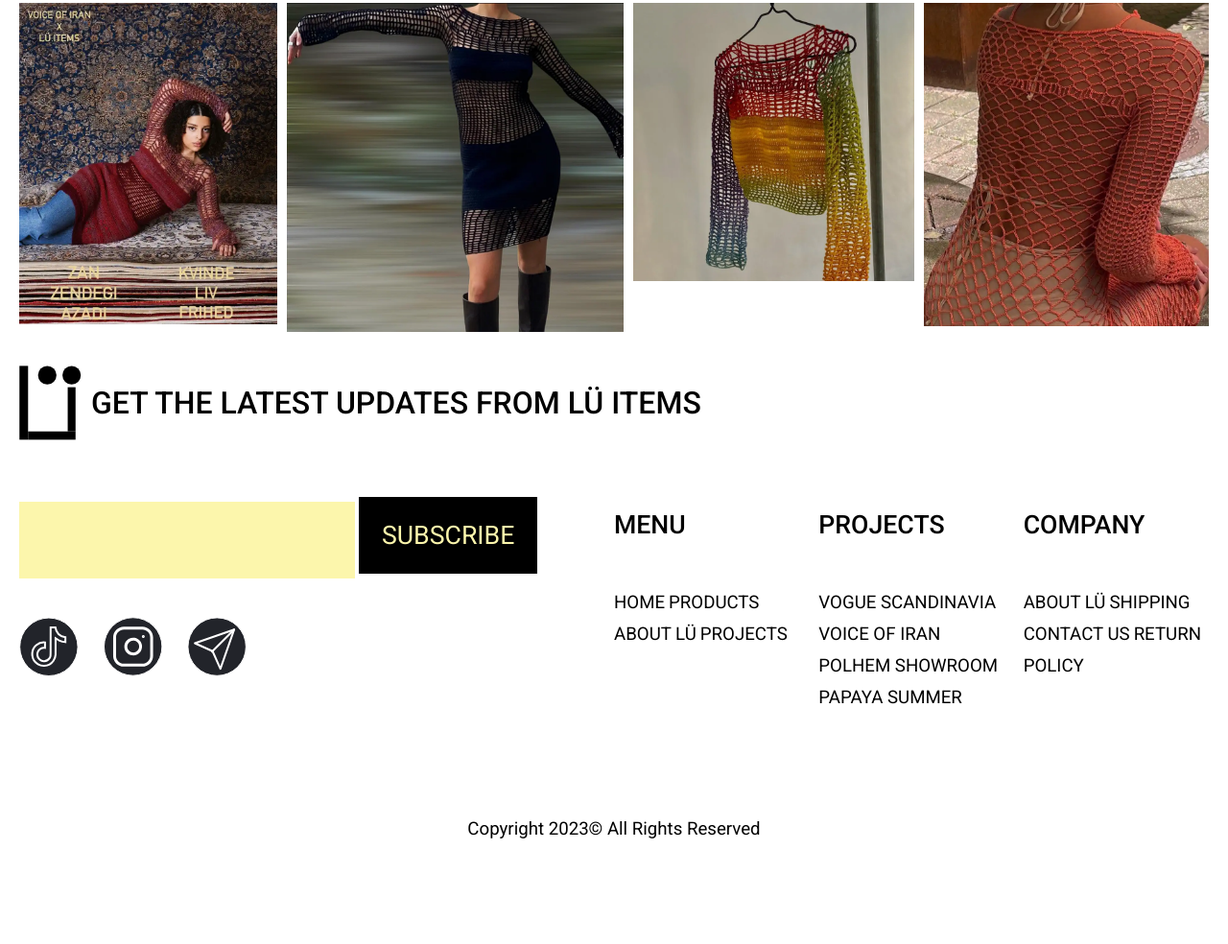
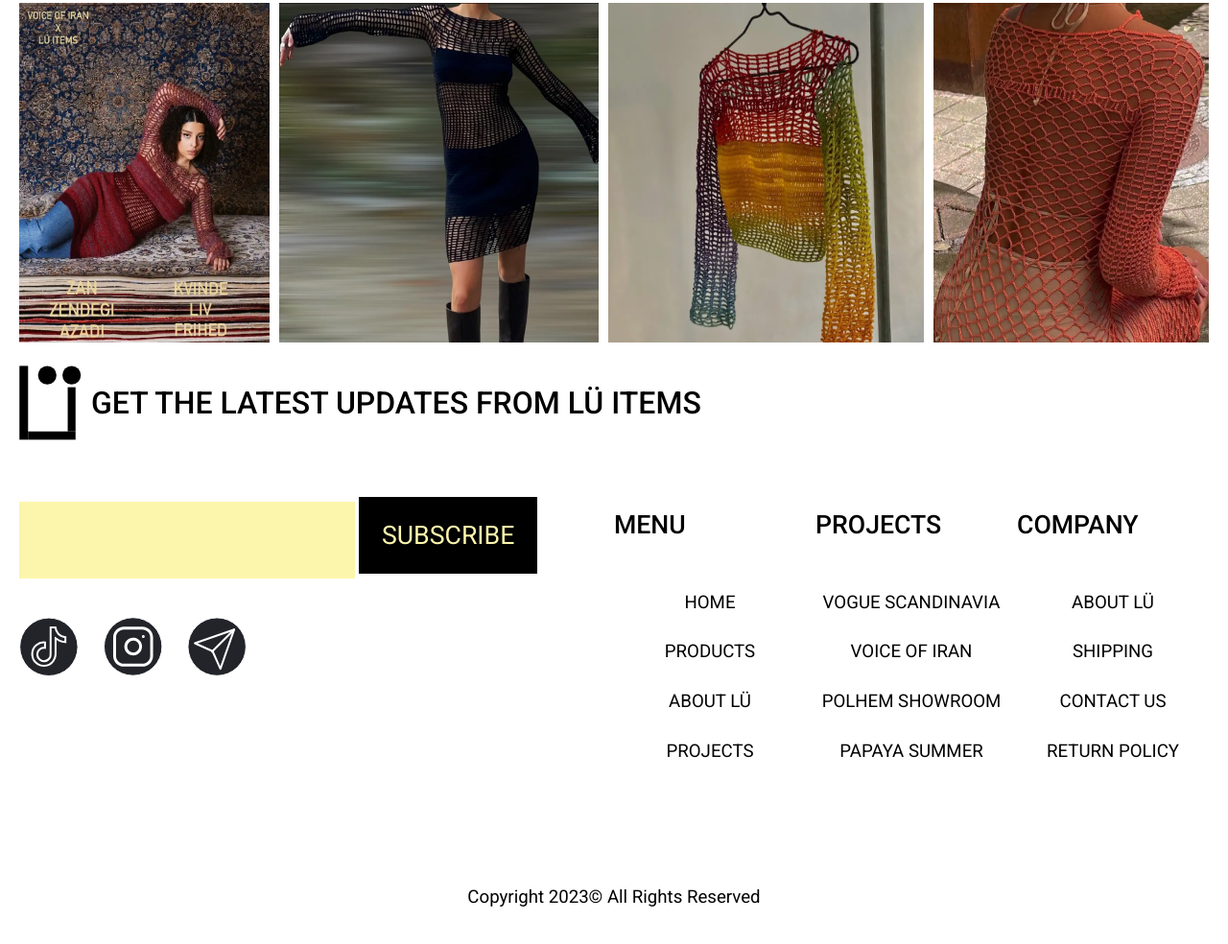
Before and after one commit to mari89tc/luitems, an Astro site: page / in a window 1280 px wide. Shown: the part 668-1652 px from the top of the page at 96% size. Before the commit the page ends 1588 px from the top, so only its background shows below. Built offline with nearby package versions, Linux system fonts and the light colour scheme; Astro itself is replaced by a stand-in of ours.

Commit message:
footer updates

```diff
--- a/src/components/Footer.astro
+++ b/src/components/Footer.astro
@@ -34,24 +34,24 @@
     <div class="grid_1-1-1">
       <div>
         <h5>MENU</h5>
-        <a href="/">HOME</a>
-        <a href="/products">PRODUCTS</a>
-        <a href="/about">ABOUT LÜ</a>
-        <a href="/projects">PROJECTS</a>
+        <a href="/"> <p>HOME</p></a>
+        <a href="/products"> <p>PRODUCTS</p></a>
+        <a href="/about"> <p>ABOUT LÜ</p></a>
+        <a href="/projects"> <p>PROJECTS</p></a>
       </div>
       <div>
         <h5>PROJECTS</h5>
-        <a href="">VOGUE SCANDINAVIA</a>
-        <a href="">VOICE OF IRAN</a>
-        <a href="">POLHEM SHOWROOM</a>
-        <a href="">PAPAYA SUMMER</a>
+        <a href=""> <p>VOGUE SCANDINAVIA</p></a>
+        <a href=""> <p>VOICE OF IRAN</p></a>
+        <a href=""> <p>POLHEM SHOWROOM</p></a>
+        <a href=""> <p>PAPAYA SUMMER</p></a>
       </div>
       <div>
         <h5>COMPANY</h5>
-        <a href="">ABOUT LÜ</a>
-        <a href="">SHIPPING</a>
-        <a href="">CONTACT US</a>
-        <a href="">RETURN POLICY</a>
+        <a href=""> <p>ABOUT LÜ</p></a>
+        <a href=""> <p>SHIPPING</p></a>
+        <a href=""> <p>CONTACT US</p></a>
+        <a href=""> <p>RETURN POLICY</p></a>
       </div>
     </div>
   </div>
@@ -73,6 +73,10 @@
   .img_grid {
     display: flex;
     gap: 10px;
+  }
+  .img_grid img {
+    width: auto;
+    height: 100%;
   }
   .logo_grid {
     display: flex;
@@ -133,7 +137,10 @@
   .grid_1-1-1 {
     display: grid;
     grid-template-columns: 1fr 1fr 1fr;
-    gap: 20px;
+    gap: 10px;
+  }
+  .grid_1-1-1 p {
+    margin-top: 10px;
   }
   /* .copy {
     display: grid;
--- a/src/layouts/Main.astro
+++ b/src/layouts/Main.astro
@@ -13,14 +13,14 @@
     <link rel="preconnect" href="https://fonts.googleapis.com" />
     <link rel="preconnect" href="https://fonts.gstatic.com" crossorigin />
     <link href="https://fonts.googleapis.com/css2?family=Roboto:wght@400;500;700&display=swap" rel="stylesheet" />
-    <title>LÜ Items</title>
+    <title>LÜ ITEMS</title>
   </head>
   <body>
     <Header />
     <div class="logo">
       <a href="/"><img src="/Logo.svg" alt="logo" /></a>
     </div>
-    <h1>LÜ Items</h1>
+    <h1>LÜ ITEMS</h1>
     <Footer />
   </body>
 </html>
--- a/src/pages/index.astro
+++ b/src/pages/index.astro
@@ -12,11 +12,11 @@
     <link rel="preconnect" href="https://fonts.googleapis.com" />
     <link rel="preconnect" href="https://fonts.gstatic.com" crossorigin />
     <link href="https://fonts.googleapis.com/css2?family=Roboto:wght@400;500;700&display=swap" rel="stylesheet" />
-    <title>LÜ items</title>
+    <title>LÜ ITEMS</title>
   </head>
   <body>
     <Main>
-      <h1>LÜ Items</h1>
+      <h1>LÜ ITEMS</h1>
     </Main>
   </body>
 </html>
```
